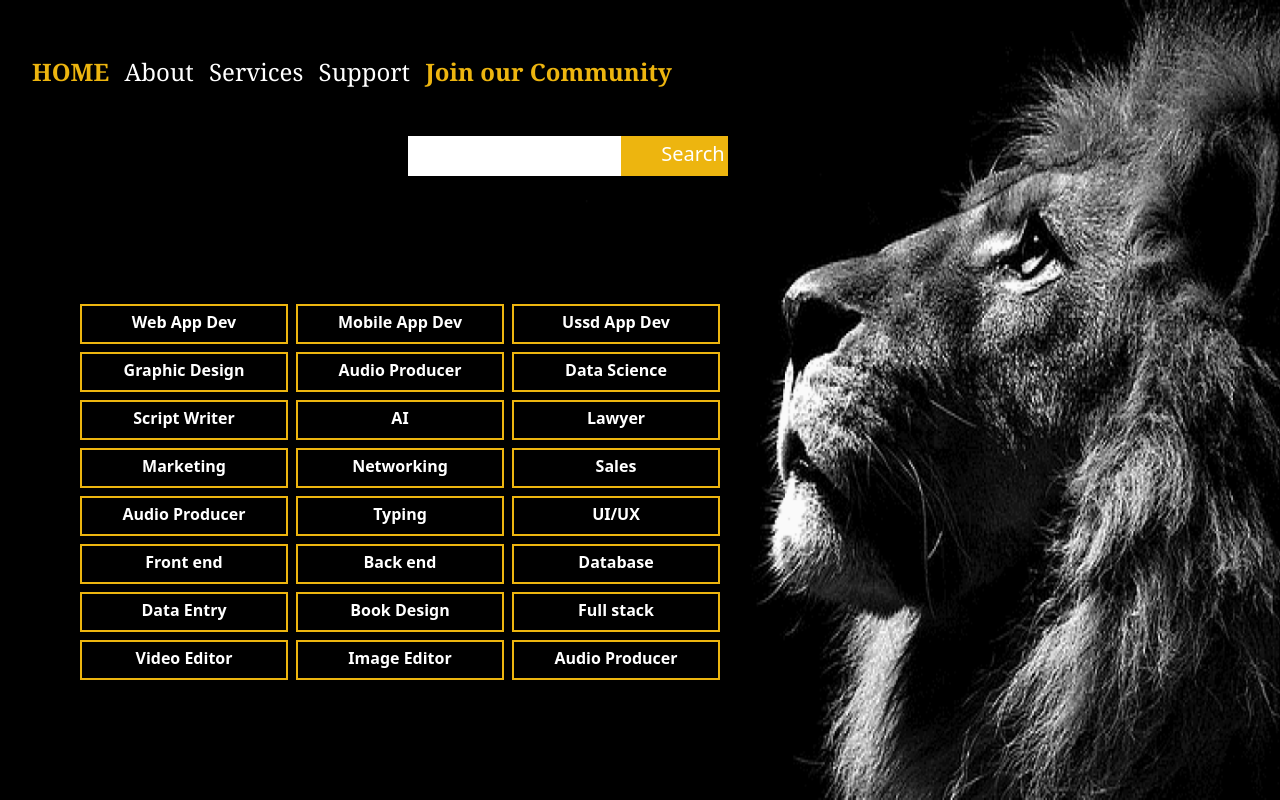
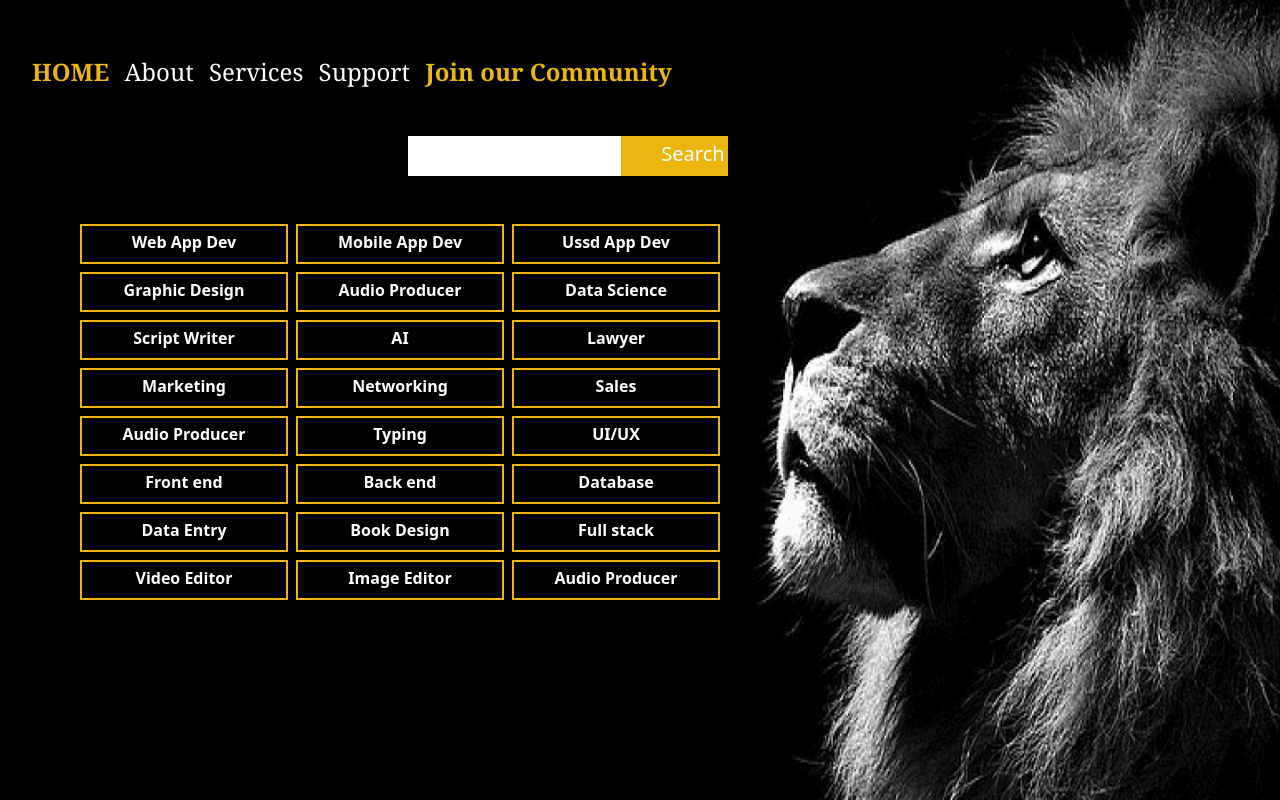
Before and after one commit to nadine927/freelencer, a React (Create React App) app: page /services in a window 1280 px wide. Built offline with nearby package versions, Linux system fonts and the light colour scheme.

Commit message:
services

```diff
--- a/src/App.tsx
+++ b/src/App.tsx
@@ -1,7 +1,7 @@
 import React from 'react';
 import Home from './components/pages/Home';
 import './App.css';
-import Support from './components/pages/support';
+import Support from './components/pages/Support';
 import Services from './components/pages/Services'
 import { BrowserRouter ,Route, Routes } from 'react-router-dom';
 // import { FrontEndEnums } from './components/utils/enum'
--- a/src/components/pages/Services.tsx
+++ b/src/components/pages/Services.tsx
@@ -30,7 +30,7 @@ export default function Services (){
         </div>
 
         </div>
-        <div className='h-96 md:relative md:bg-black bg-mobile md:w-1/2 md:mt-28 mt-0 md:ml-20'>
+        <div className='h-96 md:relative md:bg-black bg-mobile md:w-1/2 md:mt-8 mt-0 md:ml-20'>
             <div className='flex mt-0 md:mt-2 mr-2 md:mr-0 ml-2 md:ml-0'>
             <div className='h-10 w-2/3 border-2 border-gold'>
                 <h5 className='text-center text-white md:pt-1 pt-2 text-sm md:text-base font-bold'>Web App Dev</h5>
```
